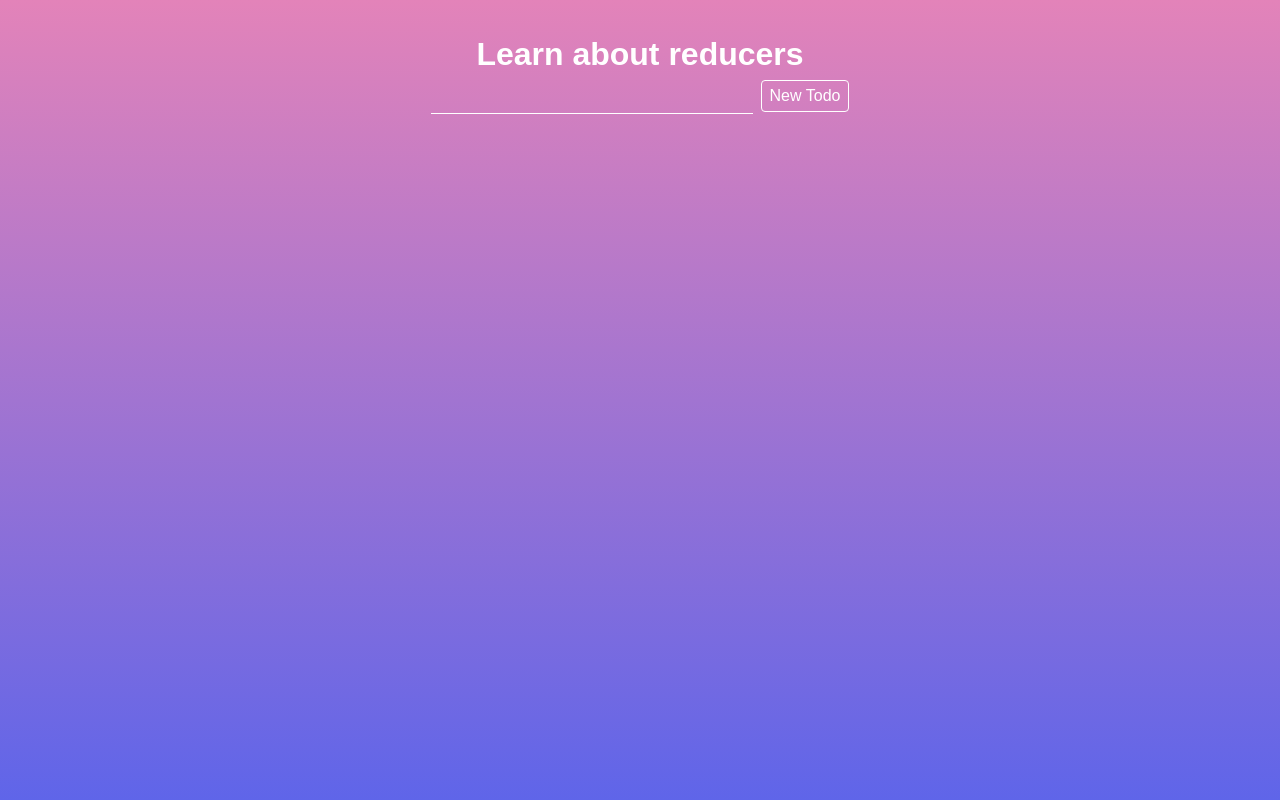
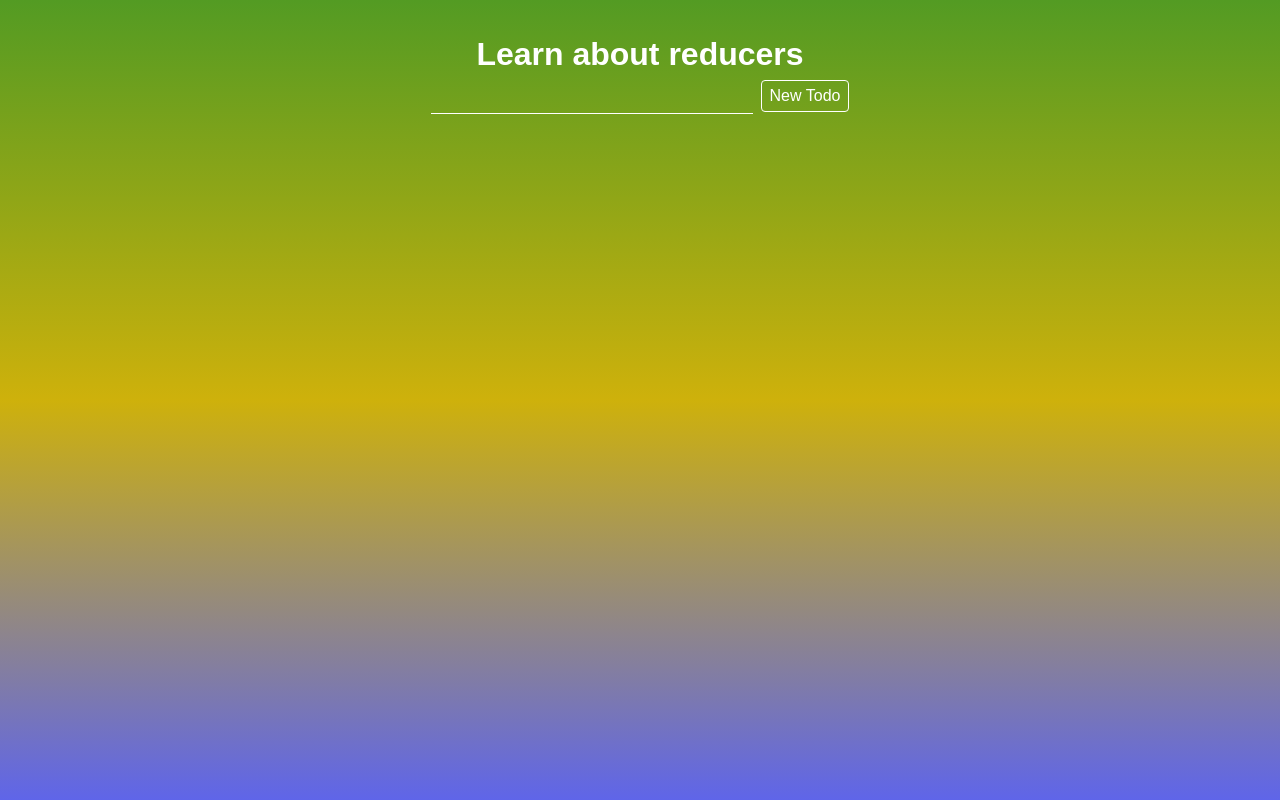
Before and after one commit to bloominstituteoftechnology/reducer-todo, a React (Create React App) app in the folder todo/: page / in a window 1280 px wide. Built offline with nearby package versions, Linux system fonts and the light colour scheme.

Commit message:
New Form and Todo component layout before things refactor

```diff
--- a/todo/src/Components/Todo.js
+++ b/todo/src/Components/Todo.js
@@ -20,7 +20,7 @@ import {
   1. object that has a required `type` key <---- - Required
   2. object that has an optional `payload` key (doesn't need to be called payload) <--- -Not required
 */
-
+//TODO: Switch Todo Form as Todo and TOdo as TodoForm 1 day
 const Todo = (props) => {
   const [newTodoText, setNewTodoText] = useState();
   const [state, dispatch] = useReducer(todoReducer, initTodoState);
@@ -42,6 +42,7 @@ const Todo = (props) => {
           />
         </h1>
 
+        <form>
             <div>
                 <input
                     className="title-input"
@@ -61,6 +62,7 @@ const Todo = (props) => {
                     New Todo
                 </button>
             </div>
+        </form>
 
     </div>
   );
--- a/todo/src/styles.css
+++ b/todo/src/styles.css
@@ -4,7 +4,7 @@ body {
   width: 100%;
   padding: 0;
   margin: 0;
-  background-image: linear-gradient(#e383b9, #5f65e9);
+  background-image: linear-gradient(#539b23, #ceb10b, #5f65e9);
   color: white;
 }
 
```
Lines whose indentation alone changed are shown as unchanged.
